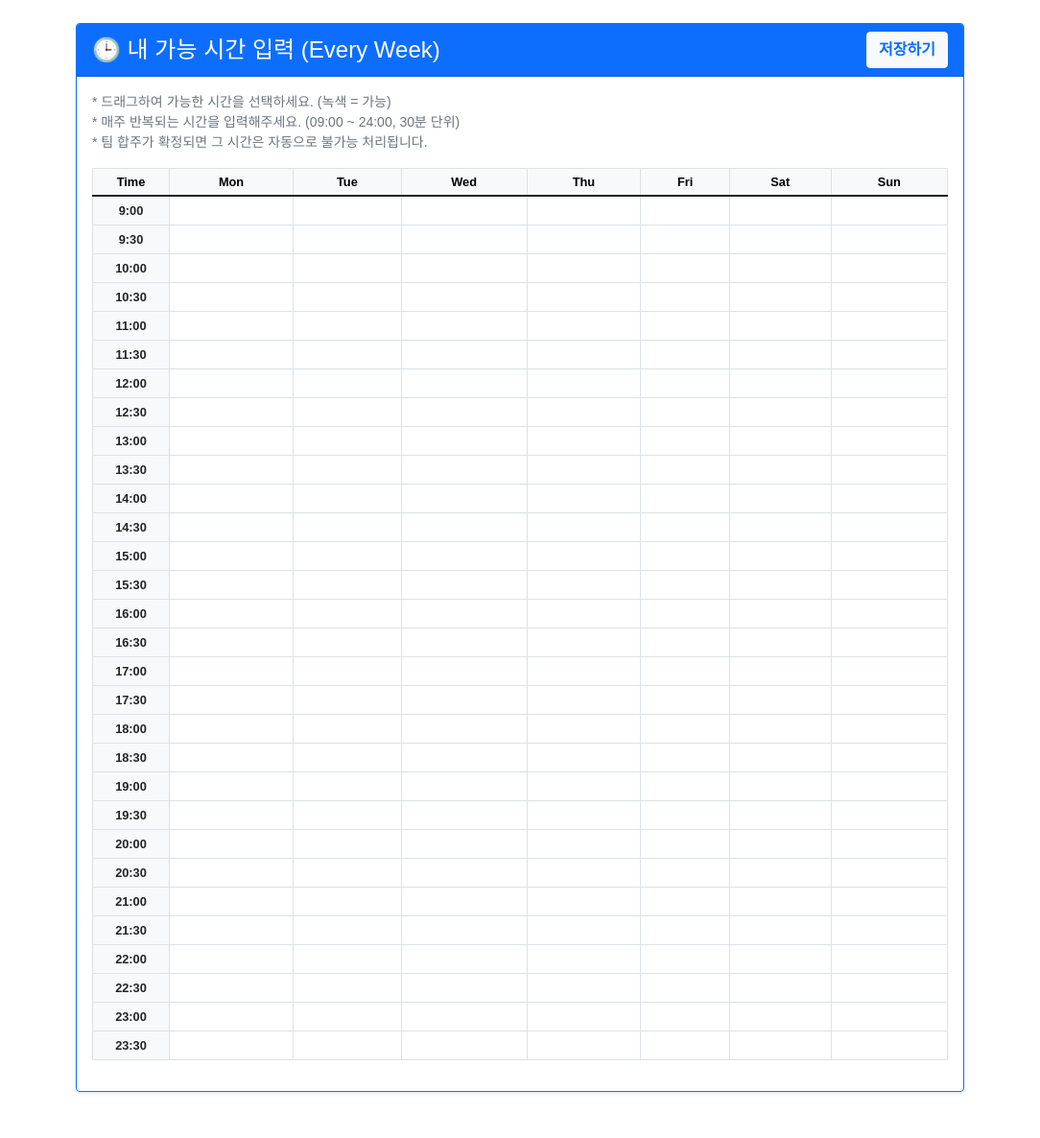
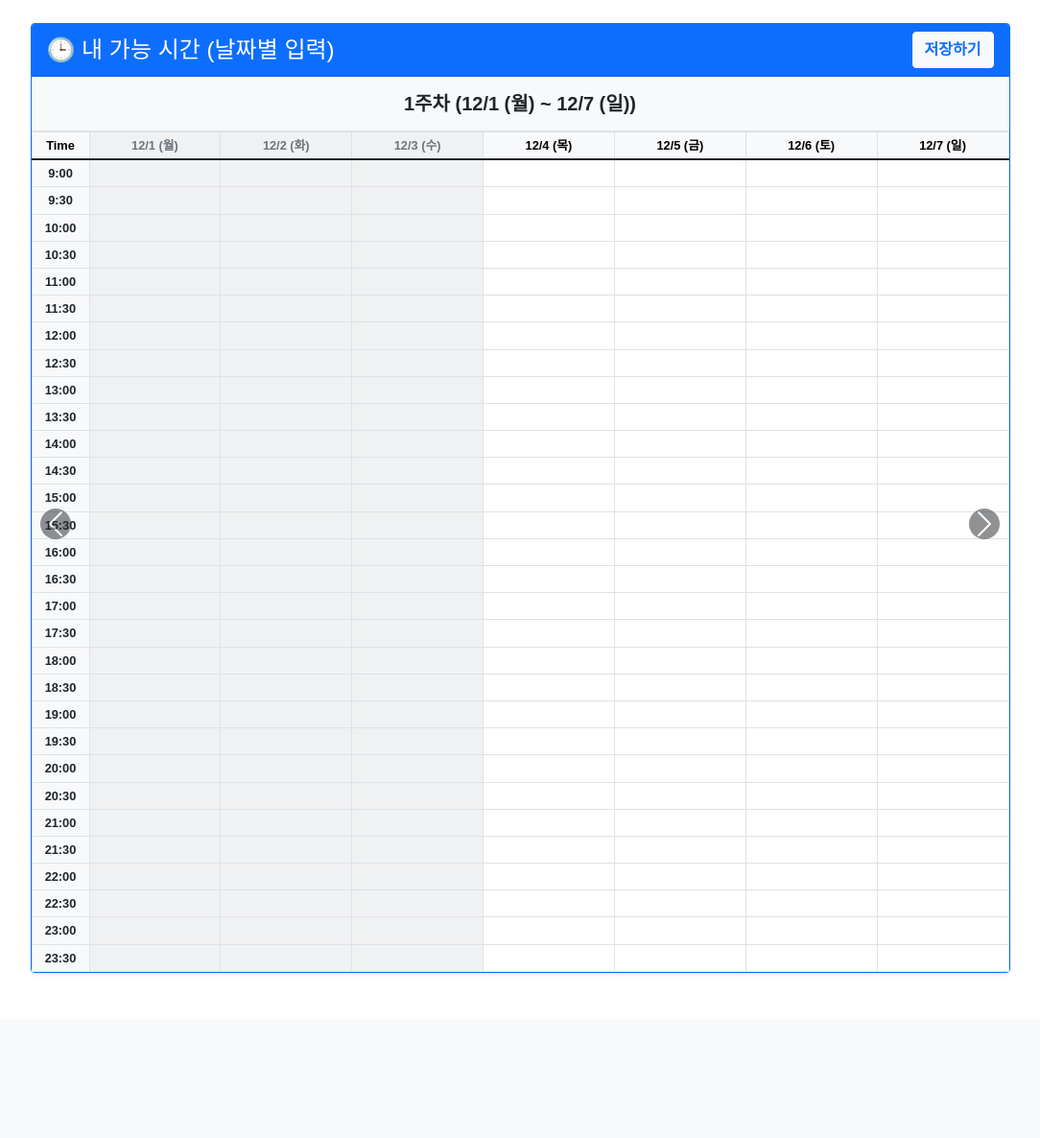
Before and after one commit to dohyeonglikecircle/M.Y.R-Web, a Flask app: page /myschedule in a window 1280 px wide. Shown: the part 56-1242 px from the top of the page at 96% size, without its empty margins (98-1182 px from the left). After the commit the page ends 1070 px from the top, so only its background shows below. Run offline with Flask 3, Linux system fonts and the light colour scheme; the visitor is signed in with stand-in values (Sample User, id 1).

Commit message:
force update

```diff
--- a/app.py
+++ b/app.py
@@ -8,15 +8,12 @@ import json
 app = Flask(__name__)
 app.config['SECRET_KEY'] = 'moyeo-rock-secret-key'
 
-# --- [데이터베이스 설정 (Render / Local 자동 구분)] ---
 database_url = os.environ.get('DATABASE_URL')
 if database_url:
-    # Render 서버 환경 (PostgreSQL)
     if database_url.startswith("postgres://"):
         database_url = database_url.replace("postgres://", "postgresql://", 1)
     app.config['SQLALCHEMY_DATABASE_URI'] = database_url
 else:
-    # 내 컴퓨터 환경 (SQLite)
     basedir = os.path.abspath(os.path.dirname(__file__))
     app.config['SQLALCHEMY_DATABASE_URI'] = 'sqlite:///' + os.path.join(basedir, 'database.db')
 
@@ -25,7 +22,7 @@ login_manager = LoginManager()
 login_manager.init_app(app)
 login_manager.login_view = 'login'
 
-# --- [데이터베이스 모델] ---
+# --- [DB 모델] ---
 team_members = db.Table('team_members',
     db.Column('user_id', db.Integer, db.ForeignKey('user.id')),
     db.Column('team_id', db.Integer, db.ForeignKey('team.id'))
@@ -39,7 +36,7 @@ class User(UserMixin, db.Model):
     cohort = db.Column(db.Float, nullable=True)
     session = db.Column(db.String(50), nullable=False)
     is_admin = db.Column(db.Boolean, default=False)
-    schedule_json = db.Column(db.Text, nullable=True) # 날짜별 데이터 저장
+    schedule_json = db.Column(db.Text, nullable=True)
     teams = db.relationship('Team', secondary=team_members, backref='members')
 
 class Team(db.Model):
@@ -51,7 +48,7 @@ class Team(db.Model):
 class ConfirmedSchedule(db.Model):
     id = db.Column(db.Integer, primary_key=True)
     team_id = db.Column(db.Integer, db.ForeignKey('team.id'))
-    target_date = db.Column(db.String(20), nullable=False) # YYYY-MM-DD
+    target_date = db.Column(db.String(20), nullable=False)
     time_index = db.Column(db.Integer, nullable=False)
 
 class Notice(db.Model):
@@ -84,7 +81,6 @@ class InstrumentReservation(db.Model):
 def load_user(user_id):
     return User.query.get(int(user_id))
 
-# --- [헬퍼 함수] ---
 def init_instruments():
     try:
         if Instrument.query.count() == 0:
@@ -103,14 +99,13 @@ def init_instruments():
             for item in base:
                 db.session.add(Instrument(code=item['code'], name=item['name'], is_available=item['is_available']))
             db.session.commit()
-            print("🎸 초기 악기 데이터 생성 완료!")
     except: pass
 
 def get_calendar_weeks():
     today = datetime.now().date()
     start_of_week = today - timedelta(days=today.weekday())
     weeks = []
-    for w in range(5): # 5주치 생성
+    for w in range(5):
         week_days = []
         for d in range(7):
             current_day = start_of_week + timedelta(weeks=w, days=d)
@@ -185,7 +180,6 @@ def schedule():
 @login_required
 def myschedule():
     if request.method == 'POST':
-        # 날짜별 데이터 병합 저장
         new_data = json.loads(request.form.get('schedule_data'))
         current_data = json.loads(current_user.schedule_json) if current_user.schedule_json else {}
         current_data.update(new_data)
@@ -231,7 +225,7 @@ def team_detail(team_id):
             if u and u not in team.members: team.members.append(u); db.session.commit(); flash("초대 완료")
             return redirect(url_for('team_detail', team_id=team_id))
         elif action == 'batch_confirm':
-            slots = json.loads(request.form.get('selected_slots')) # ["2024-12-05_10", ...]
+            slots = json.loads(request.form.get('selected_slots'))
             count = 0
             for slot in slots:
                 date_str, idx = slot.split('_'); idx = int(idx)
@@ -246,7 +240,6 @@ def team_detail(team_id):
         elif action == 'delete_team':
             if team.leader_id==current_user.id: db.session.delete(team); db.session.commit(); return redirect(url_for('team_dashboard'))
 
-    # 날짜별 데이터 집계
     weeks = get_calendar_weeks()
     overlap_data = {}
     all_dates = [d['date'] for w in weeks for d in w]
@@ -295,7 +288,6 @@ def session_page(type):
             return redirect(url_for('session_page', type=type))
 
     leader_info = None
-    # [파트장 정보 업데이트]
     if session_type == 'vocal': leader_info = {'name': '김서연', 'intro': '보컬 파트장', 'insta': 'https://www.instagram.com/florescence_328'}
     elif session_type == 'guitar': leader_info = {'name': '배은성', 'intro': '기타 파트장', 'insta': 'https://www.instagram.com/shawn_t.s_/'}
     elif session_type == 'bass': leader_info = {'name': '김하은', 'intro': '베이스 파트장', 'insta': 'https://www.instagram.com/ovwewo/'}
@@ -323,7 +315,6 @@ def session_page(type):
 
     return render_template('instruments.html', type=type.upper(), leader=leader_info, session_type=session_type, events_data=events_data, inst_status=instruments_status)
 
-# [비상용 초기화 주소]
 @app.route('/sys_init')
 def sys_init():
     # 1. 기존 데이터베이스 삭제 (가장 중요!)
--- a/templates/myschedule.html
+++ b/templates/myschedule.html
@@ -2,30 +2,69 @@
 
 {% block content %}
 <div class="row justify-content-center">
-    <div class="col-md-10">
+    <div class="col-md-11">
         <div class="card shadow-sm border-primary">
             <div class="card-header bg-primary text-white d-flex justify-content-between align-items-center">
-                <h4 class="mb-0">🕒 내 가능 시간 입력 (Every Week)</h4>
+                <h4 class="mb-0">🕒 내 가능 시간 (날짜별 입력)</h4>
                 <button class="btn btn-light text-primary fw-bold" onclick="saveSchedule()">저장하기</button>
             </div>
-            <div class="card-body">
-                <p class="text-muted small">
-                    * 드래그하여 가능한 시간을 선택하세요. (녹색 = 가능)<br>
-                    * 매주 반복되는 시간을 입력해주세요. (09:00 ~ 24:00, 30분 단위)<br>
-                    * 팀 합주가 확정되면 그 시간은 자동으로 불가능 처리됩니다.
-                </p>
+
+            <div class="card-body p-0">
+                <div id="weekCarousel" class="carousel slide" data-bs-interval="false">
+                    <div class="carousel-inner">
+
+                        {% for week in weeks %}
+                        <div class="carousel-item {% if loop.first %}active{% endif %}">
+                            <div class="p-3 bg-light border-bottom text-center">
+                                <h5 class="fw-bold mb-0">{{ loop.index }}주차 ({{ week[0].display }} ~ {{ week[-1].display }})</h5>
+                            </div>
 
                             <div class="table-responsive">
-                    <table class="table table-bordered text-center table-sm" id="scheduleTable" style="font-size: 0.8rem;">
+                                <table class="table table-bordered text-center table-sm mb-0 unselectable" style="font-size: 0.8rem;">
                                     <thead class="table-light">
                                         <tr>
-                                <th style="width: 80px;">Time</th>
-                                <th>Mon</th><th>Tue</th><th>Wed</th><th>Thu</th><th>Fri</th><th>Sat</th><th>Sun</th>
+                                            <th style="width: 60px;">Time</th>
+                                            {% for day in week %}
+                                                <th class="{{ 'text-muted bg-secondary bg-opacity-10' if day.is_past else '' }}">
+                                                    {{ day.display }}
+                                                </th>
+                                            {% endfor %}
                                         </tr>
                                     </thead>
-                        <tbody id="gridBody">
+                                    <tbody>
+                                        {% for i in range(30) %}
+                                        <tr>
+                                            <td class="bg-light fw-bold align-middle">
+                                                {{ 9 + (i // 2) }}:{{ '00' if i % 2 == 0 else '30' }}
+                                            </td>
+
+                                            {% for day in week %}
+                                                {% if day.is_past %}
+                                                    <td class="bg-secondary bg-opacity-10"></td>
+                                                {% else %}
+                                                    <td class="time-cell"
+                                                        data-date="{{ day.date }}"
+                                                        data-index="{{ i }}"
+                                                        style="cursor: pointer;">
+                                                    </td>
+                                                {% endif %}
+                                            {% endfor %}
+                                        </tr>
+                                        {% endfor %}
                                     </tbody>
                                 </table>
+                            </div>
+                        </div>
+                        {% endfor %}
+
+                    </div>
+
+                    <button class="carousel-control-prev" type="button" data-bs-target="#weekCarousel" data-bs-slide="prev" style="width: 5%;">
+                        <span class="carousel-control-prev-icon bg-dark rounded-circle p-3" aria-hidden="true"></span>
+                    </button>
+                    <button class="carousel-control-next" type="button" data-bs-target="#weekCarousel" data-bs-slide="next" style="width: 5%;">
+                        <span class="carousel-control-next-icon bg-dark rounded-circle p-3" aria-hidden="true"></span>
+                    </button>
                 </div>
             </div>
         </div>
@@ -36,78 +75,62 @@
     <input type="hidden" name="schedule_data" id="scheduleDataInput">
 </form>
 
+<style>
+    .unselectable { user-select: none; }
+    /* 선택된 셀 스타일 (초록색) */
+    .bg-success { background-color: #198754 !important; }
+</style>
+
 <script>
-    const days = ['Mon', 'Tue', 'Wed', 'Thu', 'Fri', 'Sat', 'Sun'];
-    // 09:00 ~ 24:00 (15시간 * 2 = 30칸)
-    const startHour = 9;
-    const totalSlots = 30;
-
-    // DB에서 불러온 내 스케줄 (없으면 빈 객체)
+    // 내 스케줄 데이터 (YYYY-MM-DD 키)
     let myData = {{ my_schedule | tojson }};
 
-    // 초기화: 데이터 없으면 0으로 채움
-    days.forEach(d => {
-        if (!myData[d]) myData[d] = Array(totalSlots).fill(0);
+    // 초기 렌더링 (저장된 데이터 표시)
+    document.querySelectorAll('.time-cell').forEach(cell => {
+        let date = cell.dataset.date;
+        let idx = cell.dataset.index;
+
+        if (myData[date] && myData[date][idx] === 1) {
+            cell.classList.add('bg-success');
+        }
     });
 
-    const tbody = document.getElementById('gridBody');
+    // 드래그 로직
     let isMouseDown = false;
     let toggleMode = 1; // 1: 칠하기, 0: 지우기
 
-    // 그리드 생성
-    for (let i = 0; i < totalSlots; i++) {
-        let tr = document.createElement('tr');
+    document.querySelectorAll('.time-cell').forEach(cell => {
+        cell.addEventListener('mousedown', function() {
+            isMouseDown = true;
+            let date = this.dataset.date;
+            let idx = this.dataset.index;
 
-        // 시간 라벨 (1시간 단위로만 표시)
-        let th = document.createElement('td');
-        let hour = startHour + Math.floor(i / 2);
-        let min = (i % 2 === 0) ? '00' : '30';
-        th.innerText = `${hour}:${min}`;
-        th.className = 'bg-light fw-bold align-middle';
-        tr.appendChild(th);
+            // 데이터 초기화
+            if (!myData[date]) myData[date] = Array(30).fill(0);
 
-        // 요일별 셀 생성
-        days.forEach(day => {
-            let td = document.createElement('td');
-            td.dataset.day = day;
-            td.dataset.index = i;
-            td.style.cursor = 'pointer';
-            td.style.height = '30px';
-
-            // 저장된 데이터 반영
-            if (myData[day][i] === 1) {
-                td.classList.add('bg-success');
-            }
-
-            // 마우스 이벤트 (드래그)
-            td.addEventListener('mousedown', function() {
-                isMouseDown = true;
-                // 현재 상태의 반대로 토글 모드 설정
-                toggleMode = myData[day][i] === 1 ? 0 : 1;
+            // 현재 상태의 반대로 토글
+            toggleMode = myData[date][idx] === 1 ? 0 : 1;
             updateCell(this);
         });
-            td.addEventListener('mouseover', function() {
+
+        cell.addEventListener('mouseover', function() {
             if (isMouseDown) updateCell(this);
         });
-            td.addEventListener('mouseup', () => isMouseDown = false);
+    });
 
-            tr.appendChild(td);
-        });
-        tbody.appendChild(tr);
-    }
-
-    // 문서 전체에서 마우스 떼면 드래그 종료
     document.addEventListener('mouseup', () => isMouseDown = false);
 
     function updateCell(cell) {
-        let day = cell.dataset.day;
+        let date = cell.dataset.date;
         let idx = cell.dataset.index;
 
+        if (!myData[date]) myData[date] = Array(30).fill(0);
+
         if (toggleMode === 1) {
-            myData[day][idx] = 1;
+            myData[date][idx] = 1;
             cell.classList.add('bg-success');
         } else {
-            myData[day][idx] = 0;
+            myData[date][idx] = 0;
             cell.classList.remove('bg-success');
         }
     }
```
Also changed, not shown: templates/team_detail.html (+44 -11 lines). Lines whose indentation alone changed are shown as unchanged.
